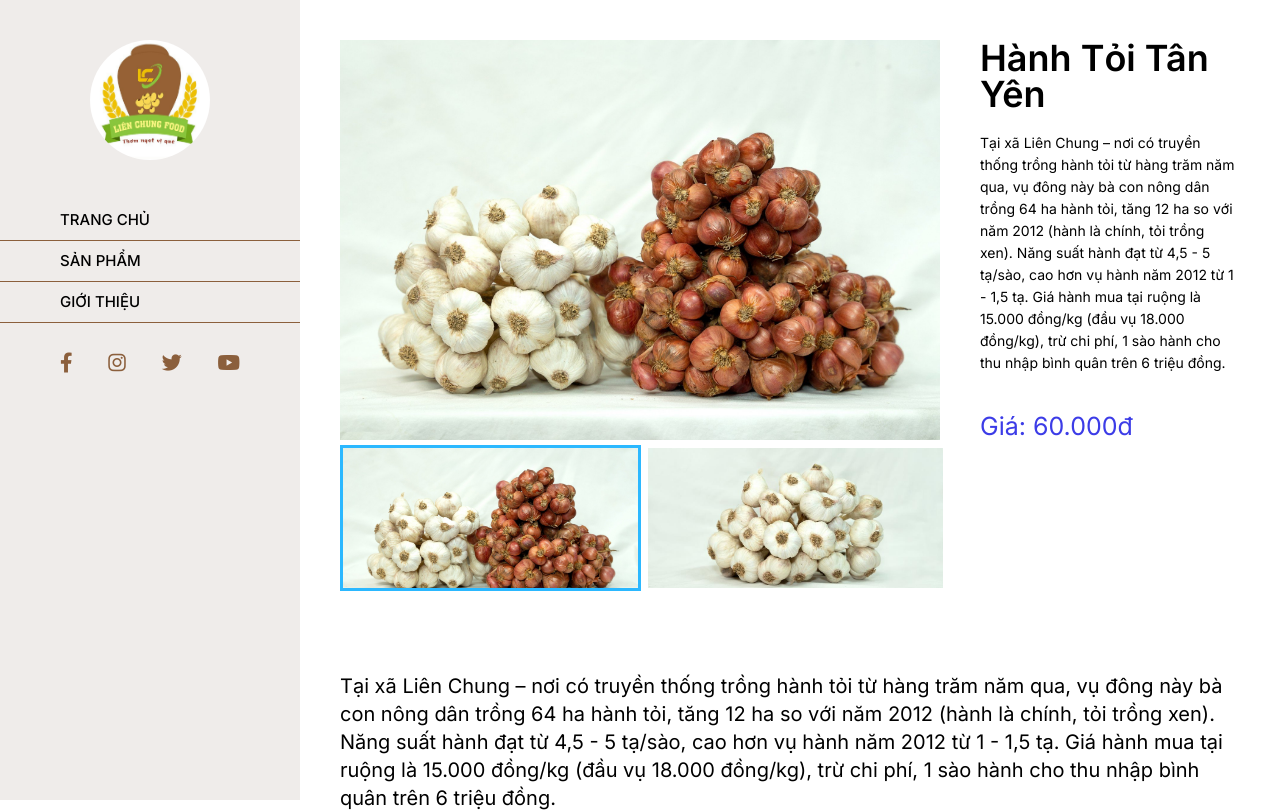
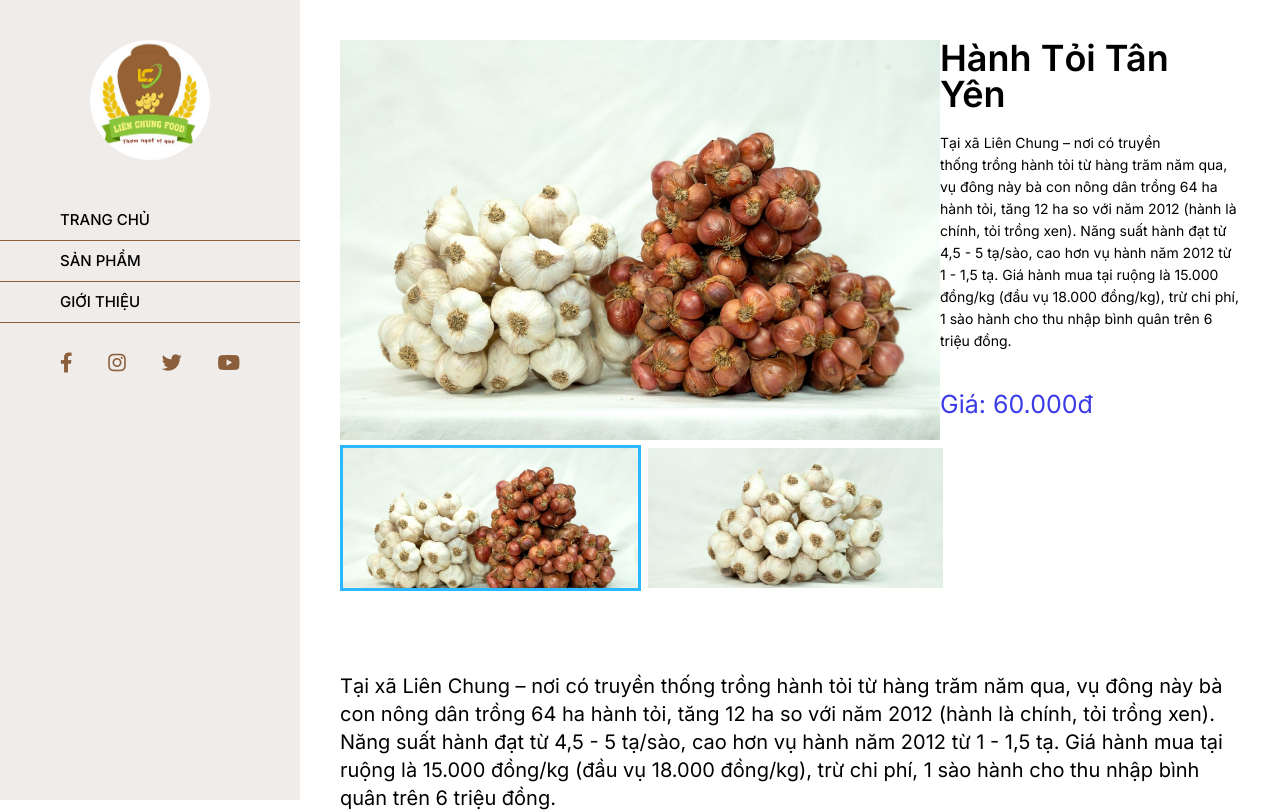
Before and after one commit to minhthuy266/product-landing-page, a Next.js app: page /product/1 in a window 1280 px wide. Shown: the top 812 px of the page. Built offline with nearby package versions, Linux system fonts and the light colour scheme.

Commit message:
Completed app

```diff
--- a/src/app/product/[id]/styles.scss
+++ b/src/app/product/[id]/styles.scss
@@ -1,7 +1,5 @@
 .product-detail {
   margin-left: 300px;
-
-
 
   .product-detail-item {
     display: grid;
@@ -39,8 +37,6 @@
     }
 
     .product-item-info {
-      margin-left: 4rem;
-
       .product-item-title {
         font-size: 3.6rem;
         font-weight: 600;
```
